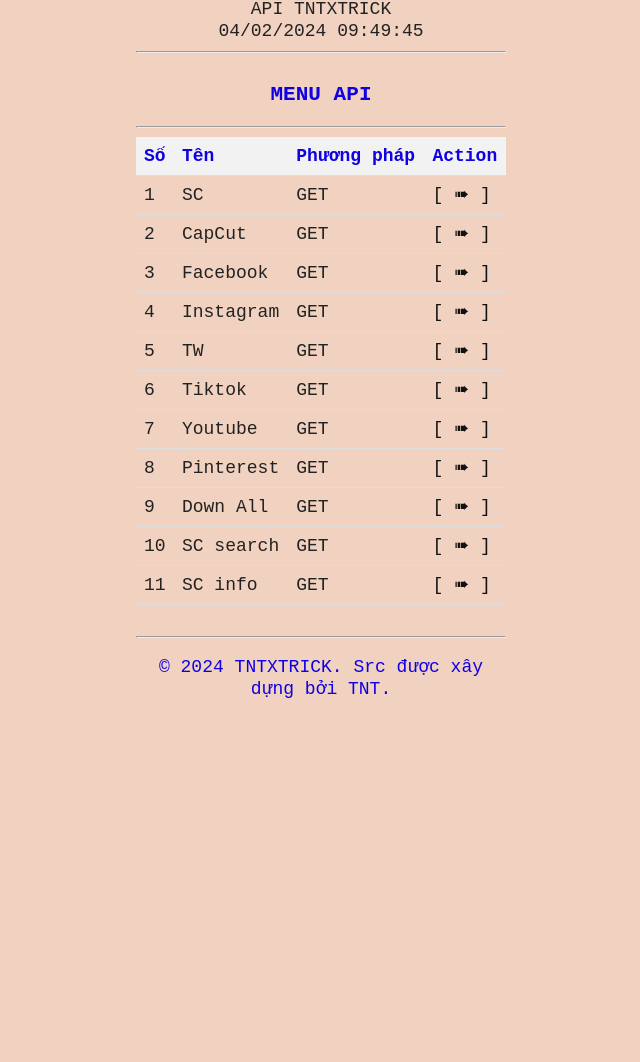
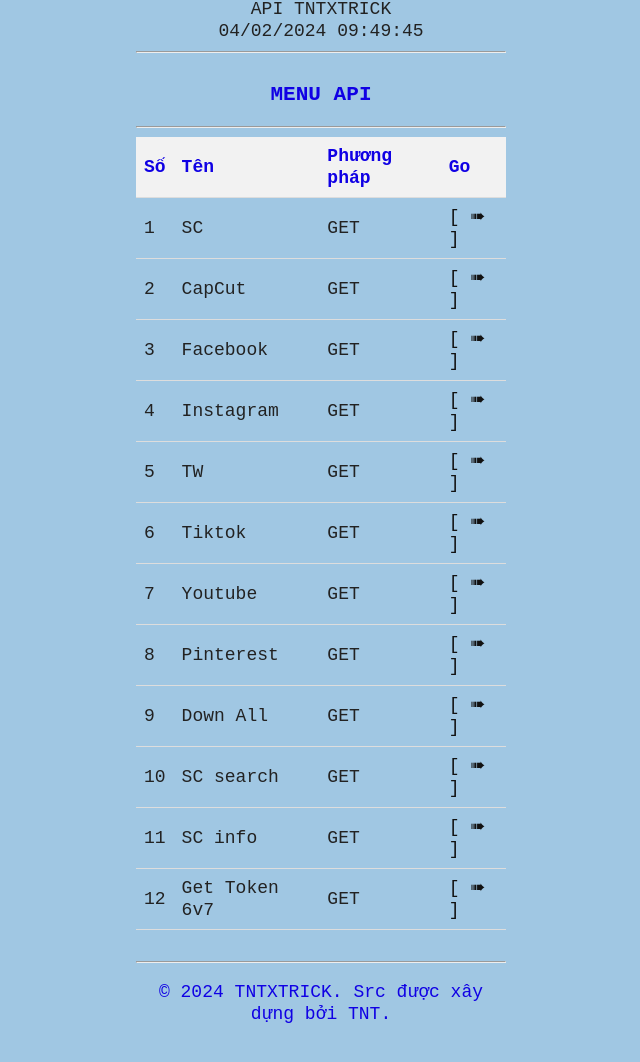
Before and after one commit to vanthuankk/Apitest, a website: page index.html in a window 1280 px wide. Shown: the part 316-1378 px from the top of the page, without its empty margins (319-959 px from the left). Before the commit the page ends 1066 px from the top, so only its background shows below. Drawn offline with Linux system fonts and the light colour scheme.

Commit message:
Update index.html

```diff
--- a/index.html
+++ b/index.html
@@ -320,7 +320,7 @@
             animation: rainbow 4s linear infinite;
         }
     body {
-        background-color: #f1d1bf; /* Mã màu hoặc tên màu */
+        background-color: #a0c7e3; /* Mã màu hoặc tên màu */
         margin: 0;
         padding: 0;
         font-family: Arial, sans-serif;
@@ -346,7 +346,7 @@
                 <th class="rainbow-text animated-rainbow">Số</th>
                 <th class="rainbow-text animated-rainbow">Tên</th>
                 <th class="rainbow-text animated-rainbow">Phương pháp</th>
-                <th class="rainbow-text animated-rainbow">Action</th>
+                <th class="rainbow-text animated-rainbow">Go</th>
             </tr>
             <tr>
                 <td>1</td>
@@ -414,6 +414,12 @@
               <td>GET</td>
               <td><a href="/sc/userinfo?text=">[ ➠ ]</a></td>
           </tr>
+          <tr>
+              <td>12</td>
+              <td>Get Token 6v7</td>
+              <td>GET</td>
+              <td><a href="/token6v7?user=tnt?pass=123?2fa=">[ ➠ ]</a></td>
+          </tr>
         </table>
         <br>
         <hr>
```
